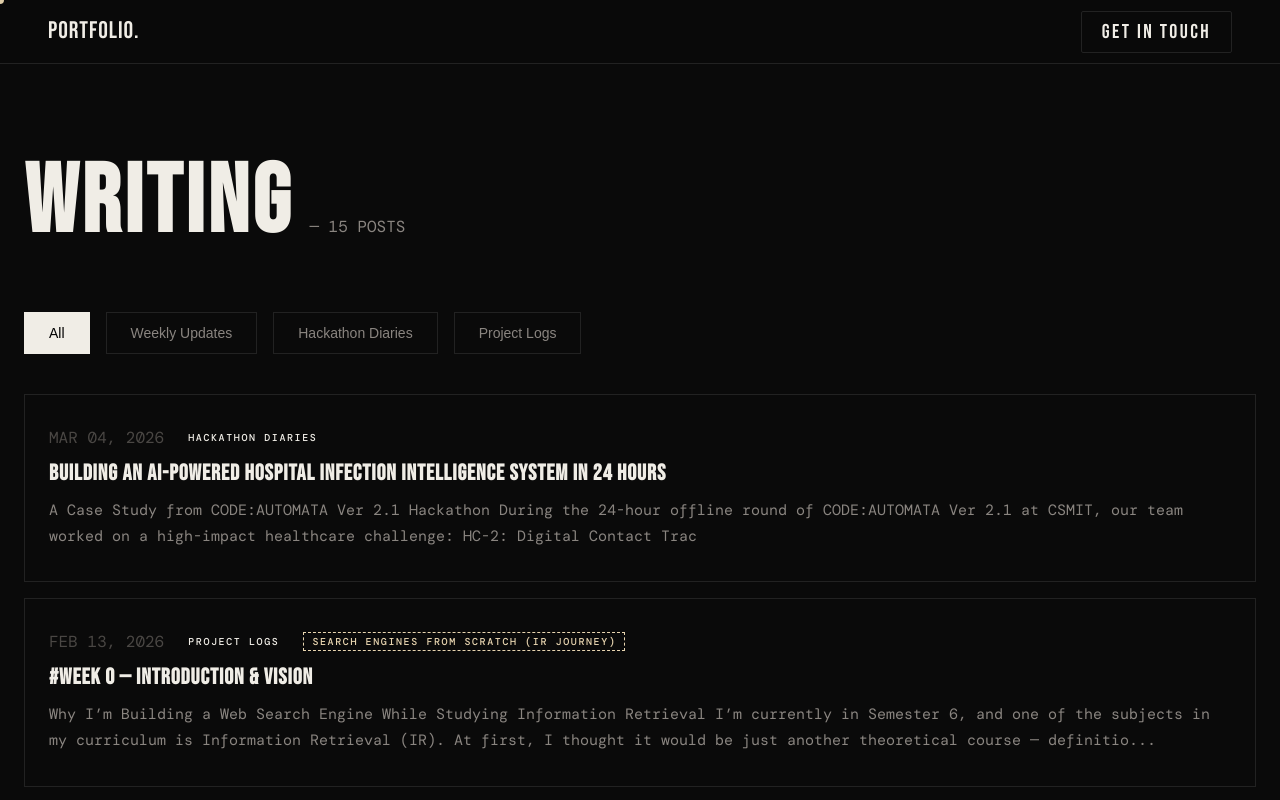
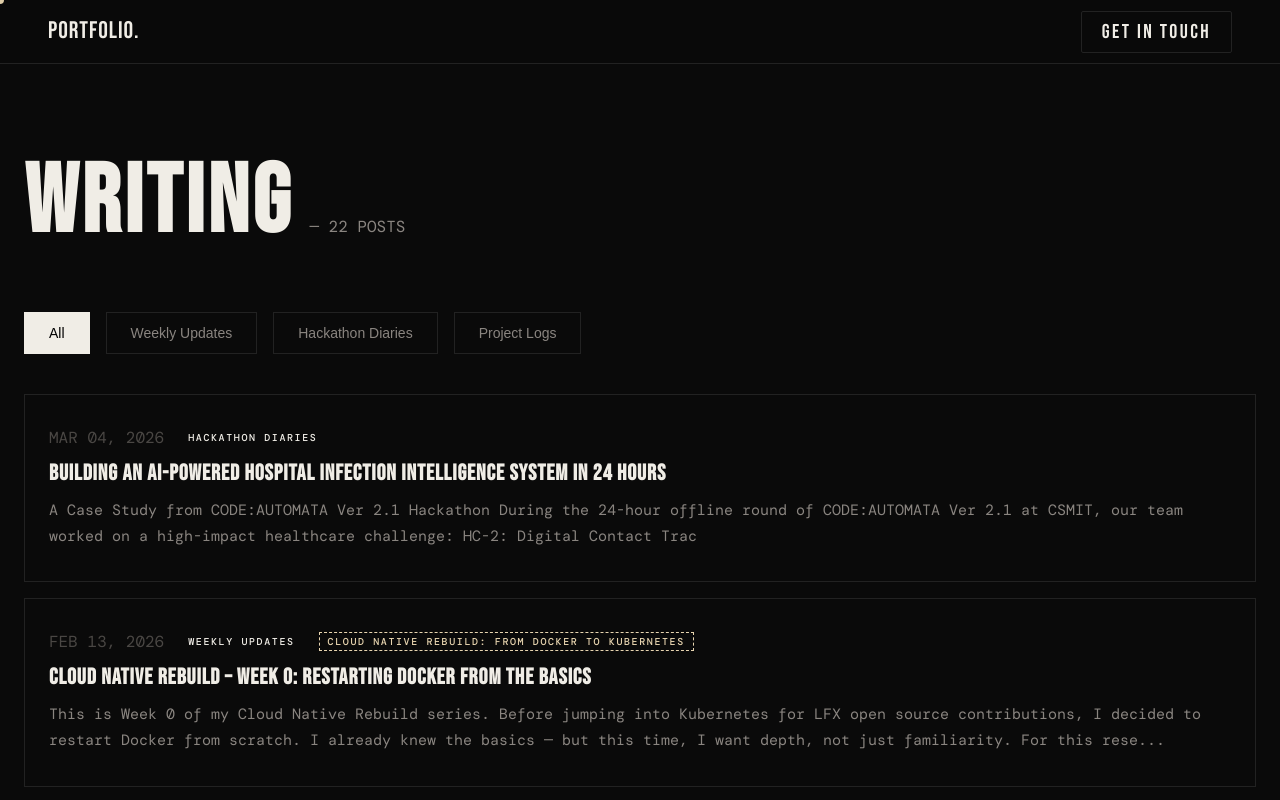
Before and after one commit to Hellnight2005/profitable, a Next.js app: page /blog in a window 1280 px wide. Shown: the top 800 px of the page. Built offline with nearby package versions, Linux system fonts and the light colour scheme.

Commit message:
fix: use import.meta.url in fetch-hashnode.mjs to always write to project root public/blog/

```diff
--- a/public/blog/posts.json
+++ b/public/blog/posts.json
@@ -15,6 +15,24 @@
       "Neo4j",
       "hospitals",
       "hackathon"
+    ]
+  },
+  {
+    "title": "Cloud Native Rebuild – Week 0: Restarting Docker from the Basics",
+    "slug": "cloud-native-0",
+    "domain": "weeklyupdate.hashnode.dev",
+    "url": "https://weeklyupdate.hashnode.dev/cloud-native-0",
+    "publishedAt": "2026-02-13T15:04:44.526Z",
+    "brief": "This is Week 0 of my Cloud Native Rebuild series.\nBefore jumping into Kubernetes for LFX open source contributions, I decided to restart Docker from scratch. I already knew the basics — but this time, I want depth, not just familiarity.\nFor this rese...",
+    "category": "Weekly Updates",
+    "series": "Cloud Native Rebuild: From Docker to Kubernetes",
+    "tags": [
+      "Docker",
+      "cloud native",
+      "docker images",
+      "Docker compose",
+      "virtual machine",
+      "docker-workflow"
     ]
   },
   {
@@ -205,6 +223,24 @@
     ]
   },
   {
+    "title": "CS50 #week 4  — Memory, Files, and a Hard-Earned Comeback",
+    "slug": "cs50-week-4-memory-files-and-a-hard-earned-comeback",
+    "domain": "weeklyupdate.hashnode.dev",
+    "url": "https://weeklyupdate.hashnode.dev/cs50-week-4-memory-files-and-a-hard-earned-comeback",
+    "publishedAt": "2025-12-24T11:38:56.210Z",
+    "brief": "CS50 Week 4 was one of the most challenging weeks so far — not just technically, but personally as well. This was the week where concepts like memory management, pointers, file handling, and low-level data representation all came together, and it dem...",
+    "category": "Weekly Updates",
+    "series": "My CS50 Journey: From Curiosity to Code",
+    "tags": [
+      "cs50",
+      "C",
+      "memory-management",
+      "memory",
+      "pointers in c",
+      "File handling in c"
+    ]
+  },
+  {
     "title": "#week 3 — Diving Into GitHub APIs, Visualizing Logs in Grafana & Adding Repo File Processing",
     "slug": "code-atlas-week-3",
     "domain": "projectlog.hashnode.dev",
@@ -272,5 +308,96 @@
       "Abstract Syntax Tree",
       "projects"
     ]
+  },
+  {
+    "title": "CS50 #Week 3 —  A Clear Guide to Algorithms",
+    "slug": "cs50-week-3-a-clear-guide-to-algorithms",
+    "domain": "weeklyupdate.hashnode.dev",
+    "url": "https://weeklyupdate.hashnode.dev/cs50-week-3-a-clear-guide-to-algorithms",
+    "publishedAt": "2025-11-23T18:31:33.870Z",
+    "brief": "This week of CS50 honestly hit different.\nEven though I come from a computer science background — and I’ve already studied searching, sorting, and Big-O — Week 3 felt like that moment when you clean your room and suddenly find things you forgot you e...",
+    "category": "Weekly Updates",
+    "series": "My CS50 Journey: From Curiosity to Code",
+    "tags": [
+      "cs50",
+      "algorithms",
+      "sorting",
+      "sorting algorithms",
+      "#SortingTechniques",
+      "search",
+      "Binary Search Algorithm",
+      "linearsearch",
+      "selection sort"
+    ]
+  },
+  {
+    "title": "CS50 #Week 2 — Cracking Arrays, Ciphers, and the Logic Behind C",
+    "slug": "cs50-week-2-cracking-arrays-ciphers-and-the-logic-behind-c",
+    "domain": "weeklyupdate.hashnode.dev",
+    "url": "https://weeklyupdate.hashnode.dev/cs50-week-2-cracking-arrays-ciphers-and-the-logic-behind-c",
+    "publishedAt": "2025-11-17T06:30:08.205Z",
+    "brief": "Week 2 felt like the moment CS50 truly shifted gears.After learning the basics of C in Week 1 — variables, loops, conditions, and simple logic — this week pushed me deeper into how computers handle data internally.\nArrays, functions, scope, debugging...",
+    "category": "Weekly Updates",
+    "series": "My CS50 Journey: From Curiosity to Code",
+    "tags": [
+      "C",
+      "cs50",
+      "Programming Blogs",
+      "array",
+      "Cryptography",
+      "Computer Science",
+      "learning",
+      "debugging"
+    ]
+  },
+  {
+    "title": "CS50 #Week 1 Overview: Mastering C Basics with Variables, Loops, and Logic",
+    "slug": "cs50-week-1-overview-mastering-c-basics-with-variables-loops-and-logic",
+    "domain": "weeklyupdate.hashnode.dev",
+    "url": "https://weeklyupdate.hashnode.dev/cs50-week-1-overview-mastering-c-basics-with-variables-loops-and-logic",
+    "publishedAt": "2025-11-13T18:30:17.301Z",
+    "brief": "After completing Week 0 with Scratch, Week 1 was like entering a more authentic programming experience the world of C. This week, I began learning how to “talk” to the computer through text-based coding instead of visual blocks. It was exciting, chal...",
+    "category": "Weekly Updates",
+    "series": "My CS50 Journey: From Curiosity to Code",
+    "tags": [
+      "cs50",
+      "Learning Journey",
+      "#CProgrammingLanguage",
+      "Computer Science",
+      "develpoment"
+    ]
+  },
+  {
+    "title": "CS50 #Week 0 — Understanding Scratch and Logic",
+    "slug": "cs50-week-0-understanding-scratch-and-logic",
+    "domain": "weeklyupdate.hashnode.dev",
+    "url": "https://weeklyupdate.hashnode.dev/cs50-week-0-understanding-scratch-and-logic",
+    "publishedAt": "2025-11-10T07:30:37.643Z",
+    "brief": "“From basics to a mind-blowing visual logic experience.”\n\nThis week marks the beginning of my CS50 journey, and it’s safe to say — even as someone from a computer background, I didn’t expect Week 0 to be this interesting.\nAt first, it felt like a rep...",
+    "category": "Weekly Updates",
+    "series": "My CS50 Journey: From Curiosity to Code",
+    "tags": [
+      "#LearninPublic",
+      "cs50",
+      "cs50x",
+      "Computer Science",
+      "scratch",
+      "personal development",
+      "#growth",
+      "Education & Skill Development"
+    ]
+  },
+  {
+    "title": "Why I Realized Discord Beats Docs \n(My Ollama Story)",
+    "slug": "why-i-realized-discord-beats-docs-my-ollama-story",
+    "domain": "weeklyupdate.hashnode.dev",
+    "url": "https://weeklyupdate.hashnode.dev/why-i-realized-discord-beats-docs-my-ollama-story",
+    "publishedAt": "2025-09-09T18:34:50.506Z",
+    "brief": "When we think of product documentation, we imagine official pages: clean, structured, and reliable. But recently, while running Ollama locally, I discovered something surprising—the real “docs” often live on Discord.\n\nThe Problem\nI downloaded the LLa...",
+    "category": "Weekly Updates",
+    "series": null,
+    "tags": [
+      "#Discord – main platform discussed  #Documentation – comparing docs vs Discord  #Startups – audience insight, why startups prefer Discord  #AI – Ollama and LLaMA models context  #DeveloperExperience – for devs facing similar problems  #Community – community-driven knowledge theme  #Productivity – optimizing workflows via Discord    #OpenSource – if Ollama context fits  #KnowledgeManagement – emphasizes living docs vs static docs  #TechTools – general tech audience"
+    ]
   }
 ]
```
Also changed, not shown: scripts/fetch-hashnode.mjs (+7 -1 lines).
